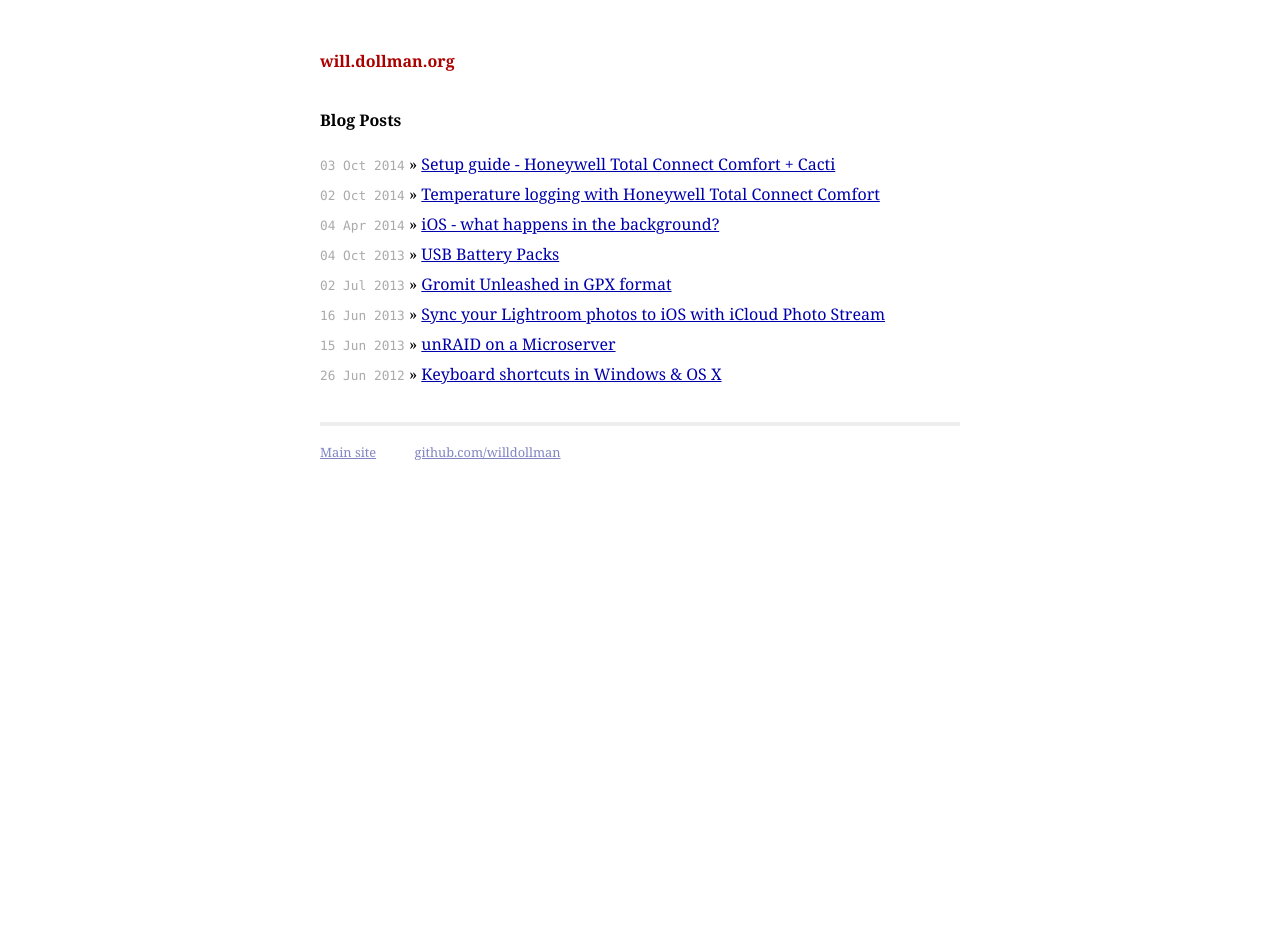
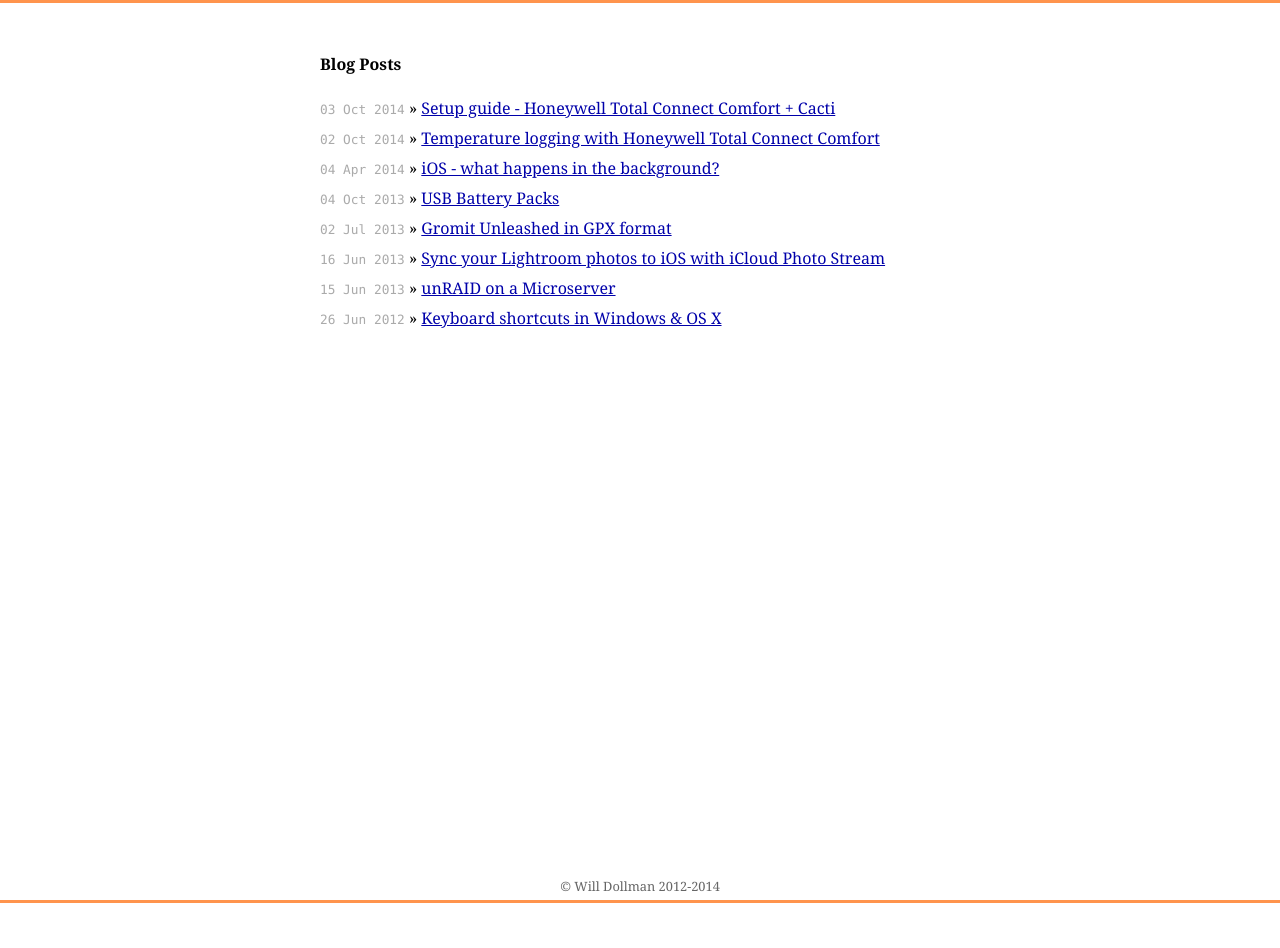
Before and after one commit to willdollman/willdollman.github.com, a Jekyll site: the page built from index.html, in a window 1280 px wide. Built offline with Jekyll 4.4.1, drawn with Linux system fonts in a browser that asks for light colours; after the commit the page ends 903 px from its top, so only the background shows below that.

Commit message:
Remove unnecessary titles and add colour bar
Tighten things up:
* Add a colour bar at the top and bottom of the screen
* Add a copyright footer
* Make the footer stick to the bottom of the screen
* Remove "main site" and github links from footer
* Remove the "will.dollman.org" title from pages

Some notes:
* No way to get back to the homepage from posts

```diff
--- a/_layouts/default.html
+++ b/_layouts/default.html
@@ -16,27 +16,23 @@
 
 </head>
 <body>
+<div class="wrapper">
+  <div class="colour_bar"></div>
 
-<div class="site">
-  <div class="title">
-    <a href="/">will.dollman.org</a>
+  <div class="site">
+
+    {{ content }}
+
   </div>
 
-  {{ content }}
+  <div class="endpage">
+    <div class="footer">
+      &copy; Will Dollman 2012-{{ 'now' | date: "%Y" }}
+    </div>
+    <div class="colour_bar"></div>
+  </div>
 
-  <div class="footer">
-    <div class="contact">
-      <p>
-        <a href="http://dollman.org/">Main site</a><br />
-      </p>
-    </div>
-    <div class="contact">
-      <p>
-        <a href="http://github.com/willdollman/">github.com/willdollman</a><br />
-      </p>
-    </div>
-  </div>
-</div>
+</div> <!-- wrapper -->
 
 <script>
   (function(i,s,o,g,r,a,m){i['GoogleAnalyticsObject']=r;i[r]=i[r]||function(){
--- a/css/screen.css
+++ b/css/screen.css
@@ -114,32 +114,52 @@ ul.posts {
     color: #aaa;
   }
 
-  .site .footer {
+  .wrapper {
+    min-height: 100%;
+    position: relative;
+  }
+
+  .endpage {
+    height: 49px;
+    width: 100%;
+    position: absolute;
+    bottom: 0;
+    left: 0;
+  }
+
+  .footer {
     font-size: 80%;
     color: #666;
-    border-top: 4px solid #eee;
+    /* border-top: 4px solid #eee; */
     margin-top: 2em;
+    margin-bottom: 5px;
     overflow: hidden;
+    text-align: center;
   }
 
-    .site .footer .contact {
+    .footer .contact {
       float: left;
       margin-right: 3em;
     }
 
-      .site .footer .contact a {
+      .footer .contact a {
         color: #8085C1;
       }
 
-    .site .footer .rss {
+    .footer .rss {
       margin-top: 1.1em;
       margin-right: -.2em;
       float: right;
     }
 
-      .site .footer .rss img {
+      .footer .rss img {
         border: 0;
       }
+
+    .colour_bar {
+        height: 3px;
+        background: #FF944D;
+    }
 
 /*****************************************************************************/
 /*
```
